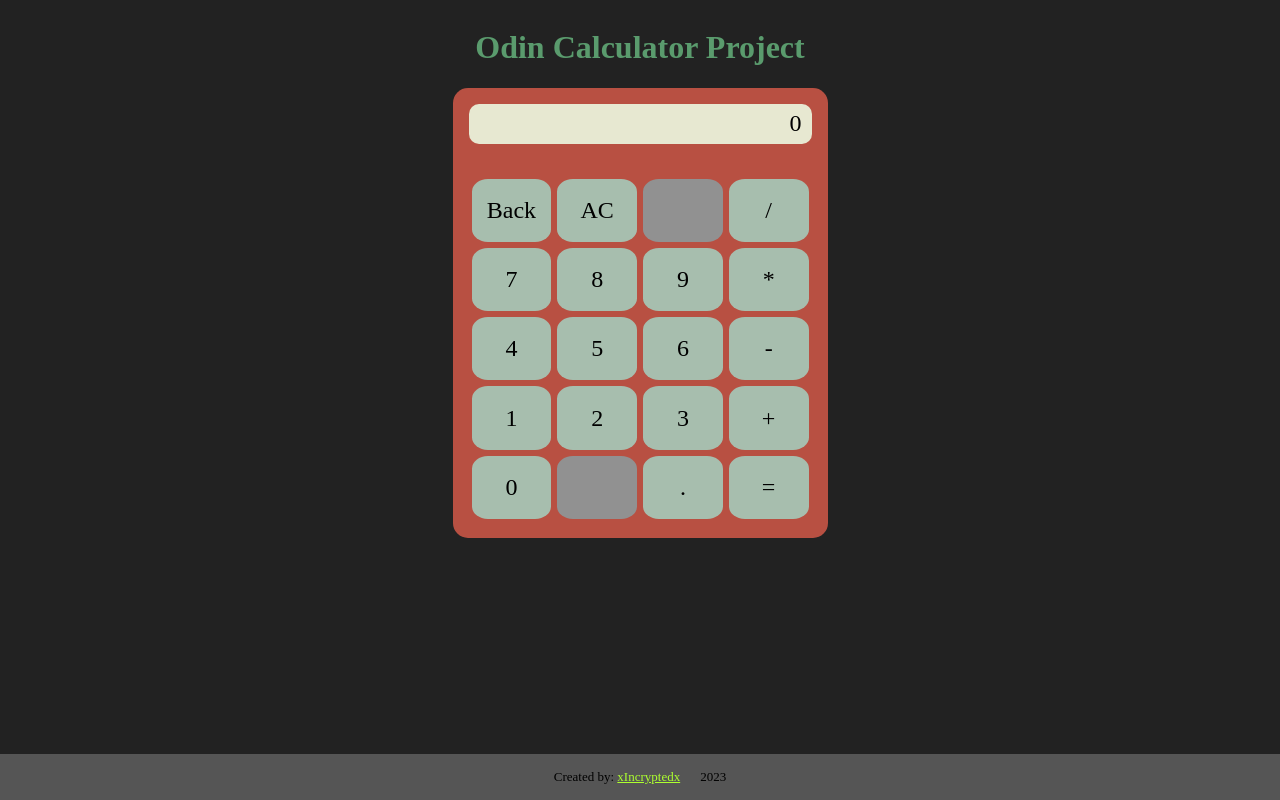
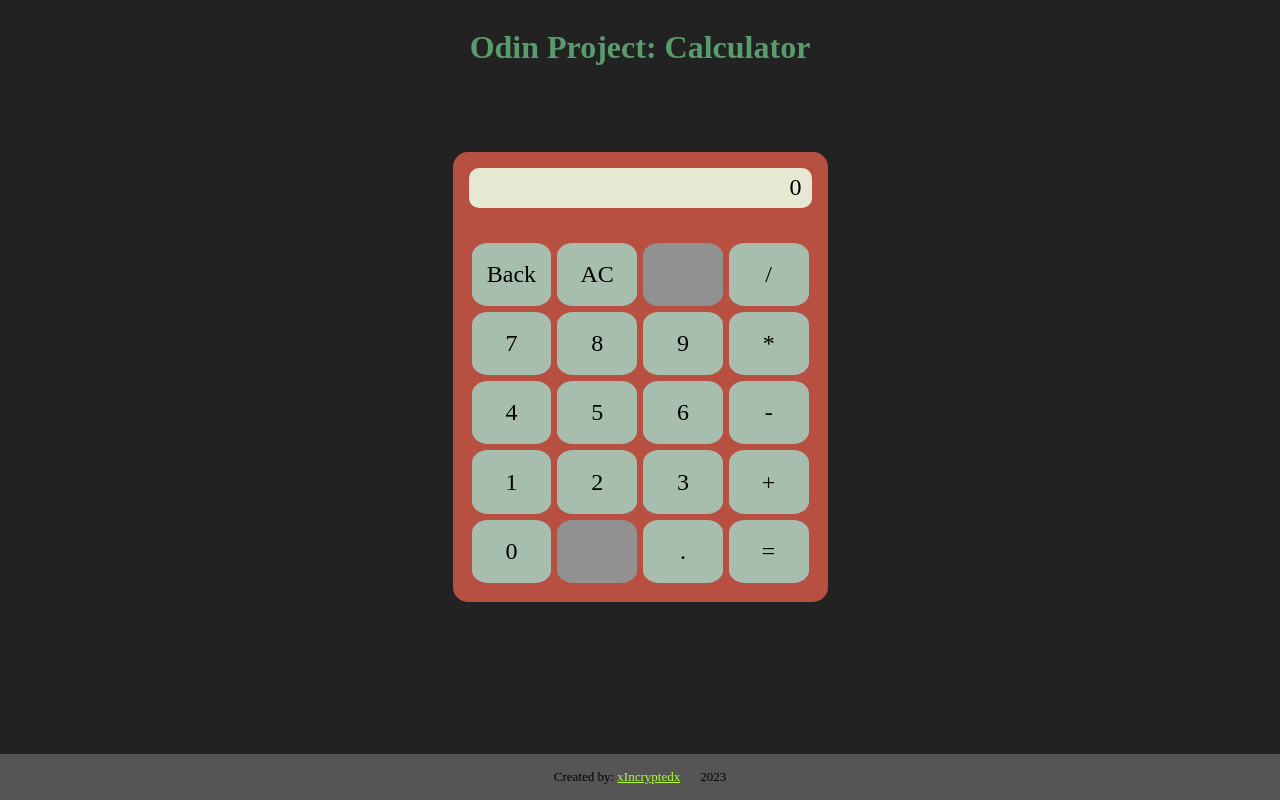
Before and after one commit to xincryptedx/calculator-project, a plain HTML site: page index.html in a window 1280 px wide. Drawn offline with Linux system fonts and the light colour scheme.

Commit message:
Tweak CSS for better layout spacing

```diff
--- a/index.html
+++ b/index.html
@@ -7,10 +7,10 @@
     <link rel="stylesheet" href="style.css"/>
 </head>
 <body>
+    <div id="titleDiv">
+        <h1>Odin Project: Calculator</h1>
+    </div>
     <div id="content">
-        <div id="titleDiv">
-            <h1>Odin Calculator Project</h1>
-        </div>
         <div id="calcBackDiv">
             <div id="calcDisplayDiv">
                 <p id="calcDisplayText">0</p>
--- a/style.css
+++ b/style.css
@@ -1,5 +1,7 @@
 body{
     background-color: rgb(34, 34, 34);
+    display: flex;
+    flex-direction: column;
 }
 
 h1{
@@ -11,10 +13,13 @@ a{
     color:greenyellow;
 }
 
+#titleDiv{
+    margin-bottom: 4rem;
+}
+
 #content{
     display: flex;
-    flex-direction: column;
-}
+    flex-direction: column;}
 
 #calcBackDiv{
     background-color: #B85042;
```
